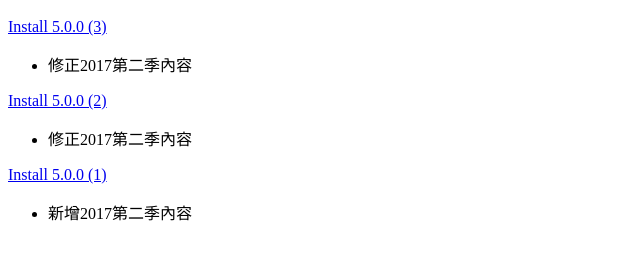
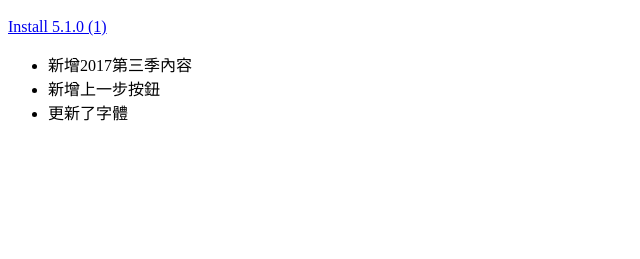
Before and after one commit to eddy-lau/ota, a plain HTML site: page cdb/index.html in a window 1280 px wide. Shown: the part 57-316 px from the top of the page, without its empty margins (0-640 px from the left). Drawn offline with Linux system fonts and the light colour scheme.

Commit message:
Added 5.1.0 (1)

```diff
--- a/cdb/index.html
+++ b/cdb/index.html
@@ -6,17 +6,11 @@
   </head>
   <body>
     <h1>每日讀經釋義 iOS App</h1>
-    <a href="itms-services://?action=download-manifest&amp;url=https://eddy-lau.github.io/ota/cdb/v5.0.0-3.plist">Install 5.0.0 (3)</a>
+    <a href="itms-services://?action=download-manifest&amp;url=https://eddy-lau.github.io/ota/cdb/v5.1.0-1.plist">Install 5.1.0 (1)</a>
     <ul>
-      <li>修正2017第二季內容</li>
-    </ul>
-    <a href="itms-services://?action=download-manifest&amp;url=https://eddy-lau.github.io/ota/cdb/v5.0.0-2.plist">Install 5.0.0 (2)</a>
-    <ul>
-      <li>修正2017第二季內容</li>
-    </ul>
-    <a href="itms-services://?action=download-manifest&amp;url=https://eddy-lau.github.io/ota/cdb/v5.0.0-1.plist">Install 5.0.0 (1)</a>
-    <ul>
-      <li>新增2017第二季內容</li>
+      <li>新增2017第三季內容</li>
+      <li>新增上一步按鈕</li>
+      <li>更新了字體</li>
     </ul>
   </body>
 </body>
```
Also changed, not shown: 1 other file.
